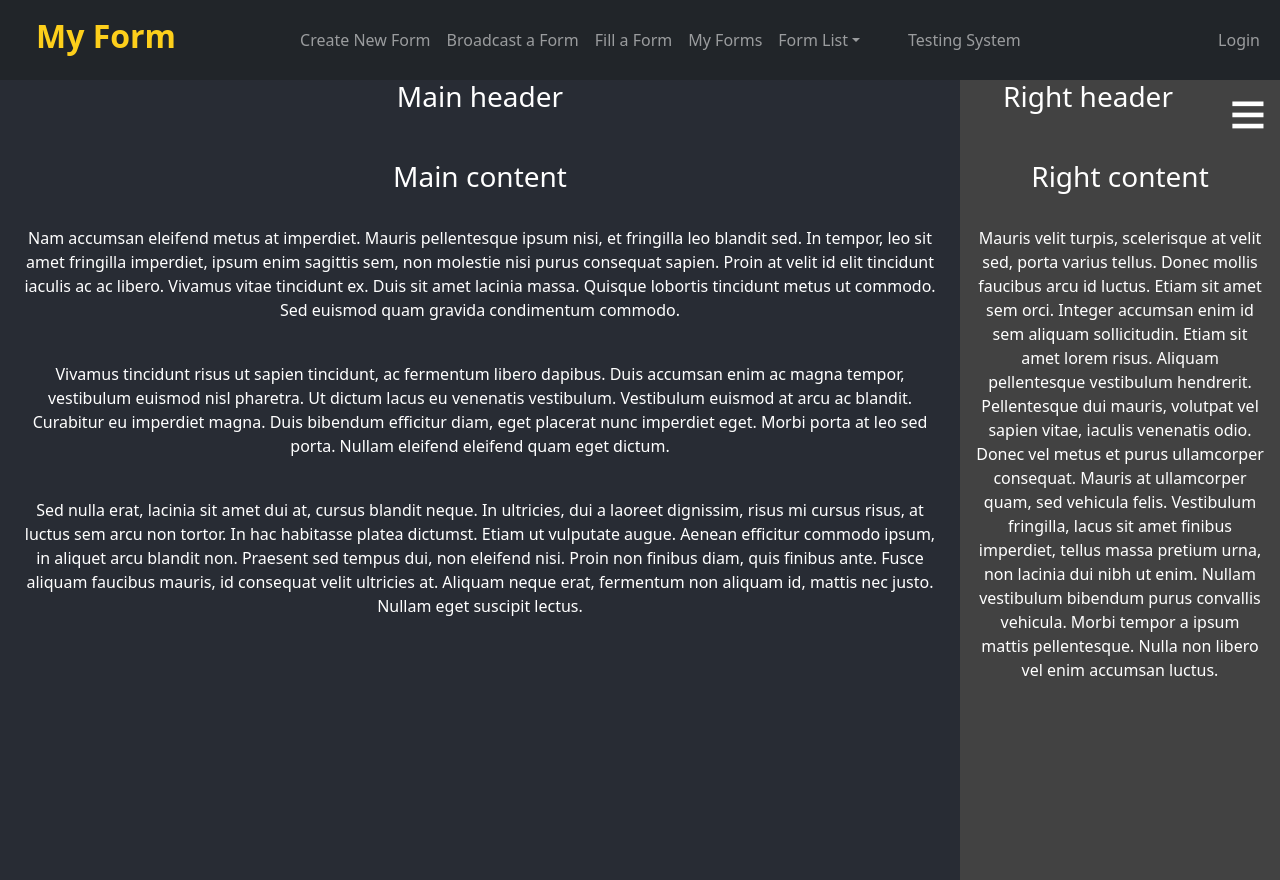
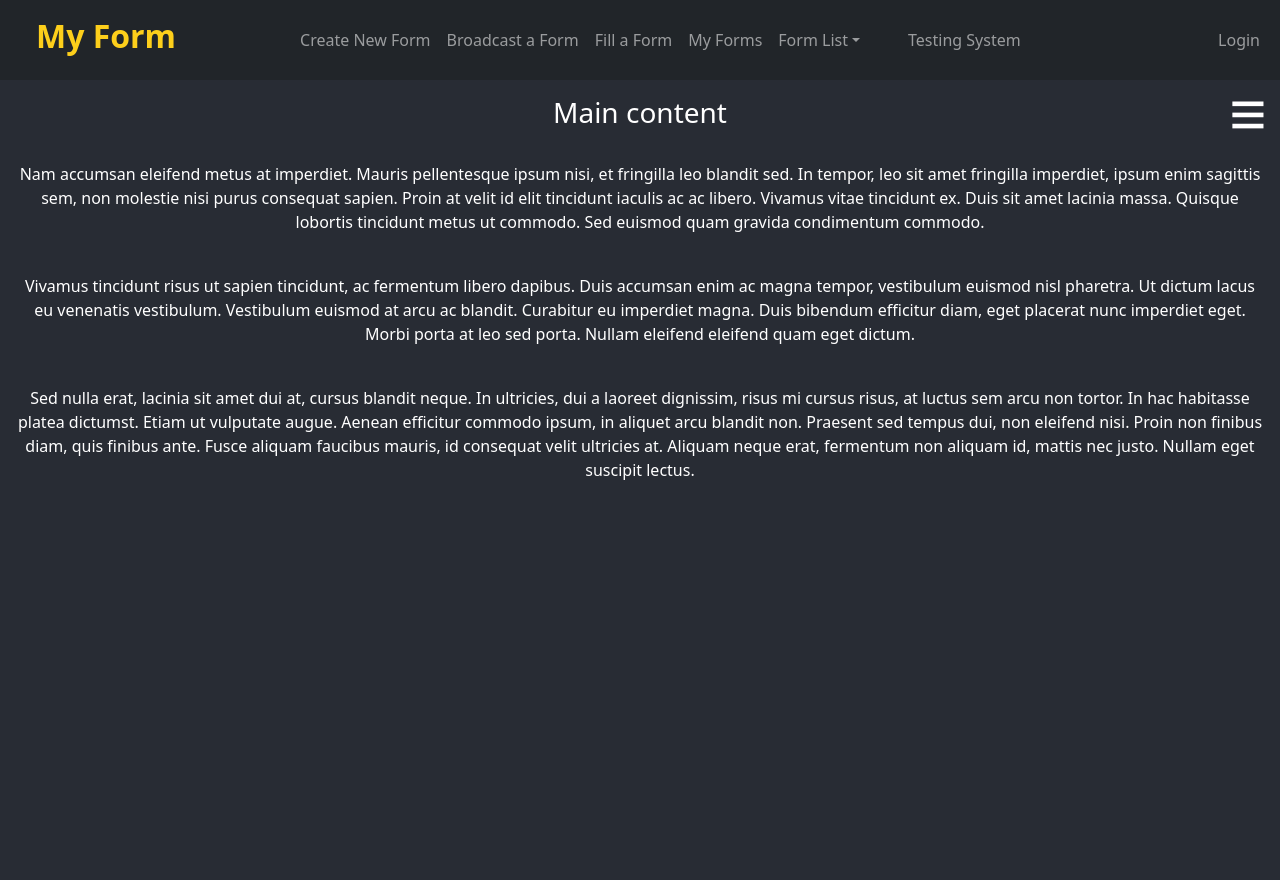
Before and after one commit to burakrzgr/MyForm, a React (Create React App) app: page /Testing in a window 1280 px wide. Built offline with nearby package versions, Linux system fonts and the light colour scheme.

Commit message:
sidebar completed

```diff
--- a/src/components/misc/SideBarCollapsible.jsx
+++ b/src/components/misc/SideBarCollapsible.jsx
@@ -1,72 +1,39 @@
-import React from 'react';
+import React, { useState } from 'react';
 import './SidebarCollapsible.scss';
 
 
-class SidebarCollapsible extends React.Component {
-  constructor(props) {
-    super(props);
+function SidebarCollapsible({children,sidebar,sidebarHeader}){
+  const [rightOpen,setRightOpen] = useState(false);
 
-    this.state = {
-      rightOpen: true,
-    }
+  const toggleSidebar = () => {
+    setRightOpen(!rightOpen);
   }
 
-  toggleSidebar = (event) => {
-    let key = `${event.currentTarget.parentNode.id}Open`;
-    this.setState({ [key]: !this.state[key] });
-  }
-
-  render() {
-    let rightOpen = this.state.rightOpen ? 'open' : 'closed';
-
     return (
-      <div id='layout'>
-        <div id='main'>
-              <div className='header'>
-                  <h3 className={`
-                      title
-                      ${'right-' + rightOpen}
-                  `}>
-                      Main header
-                  </h3>
-              </div>
+      <div id='layoutSidebar'>
+        <div id='mainSidebar'>
               <div className='content'>
-                  <h3>Main content</h3><br/>
-                  <p>
-                    Nam accumsan eleifend metus at imperdiet. Mauris pellentesque ipsum nisi, et fringilla leo blandit sed. In tempor, leo sit amet fringilla imperdiet, ipsum enim sagittis sem, non molestie nisi purus consequat sapien. Proin at velit id elit tincidunt iaculis ac ac libero. Vivamus vitae tincidunt ex. Duis sit amet lacinia massa. Quisque lobortis tincidunt metus ut commodo. Sed euismod quam gravida condimentum commodo.
-                  </p><br/>
-                  <p>
-                    Vivamus tincidunt risus ut sapien tincidunt, ac fermentum libero dapibus. Duis accumsan enim ac magna tempor, vestibulum euismod nisl pharetra. Ut dictum lacus eu venenatis vestibulum. Vestibulum euismod at arcu ac blandit. Curabitur eu imperdiet magna. Duis bibendum efficitur diam, eget placerat nunc imperdiet eget. Morbi porta at leo sed porta. Nullam eleifend eleifend quam eget dictum.
-                  </p><br/>
-                  <p>
-                    Sed nulla erat, lacinia sit amet dui at, cursus blandit neque. In ultricies, dui a laoreet dignissim, risus mi cursus risus, at luctus sem arcu non tortor. In hac habitasse platea dictumst. Etiam ut vulputate augue. Aenean efficitur commodo ipsum, in aliquet arcu blandit non. Praesent sed tempus dui, non eleifend nisi. Proin non finibus diam, quis finibus ante. Fusce aliquam faucibus mauris, id consequat velit ultricies at. Aliquam neque erat, fermentum non aliquam id, mattis nec justo. Nullam eget suscipit lectus.
-                  </p>
+                  {children}
               </div>
           </div>
 
-          <div id='right' className={rightOpen} >
+          <div id='rightSidebar' className={rightOpen?"open":"closed"} >
               <div className='icon'
-                   onClick={this.toggleSidebar} >
+                   onClick={toggleSidebar} >
                    &equiv;
               </div>
               <div className={`sidebar ${rightOpen}`} >
                   <div className='header'>
-                    <h3 className='title'>
-                      Right header
-                    </h3>
+                      {sidebarHeader}
                   </div>
                   <div className='content'>
-                      <h3>Right content</h3><br/>
-                      <p>
-                        Mauris velit turpis, scelerisque at velit sed, porta varius tellus. Donec mollis faucibus arcu id luctus. Etiam sit amet sem orci. Integer accumsan enim id sem aliquam sollicitudin. Etiam sit amet lorem risus. Aliquam pellentesque vestibulum hendrerit. Pellentesque dui mauris, volutpat vel sapien vitae, iaculis venenatis odio. Donec vel metus et purus ullamcorper consequat. Mauris at ullamcorper quam, sed vehicula felis. Vestibulum fringilla, lacus sit amet finibus imperdiet, tellus massa pretium urna, non lacinia dui nibh ut enim. Nullam vestibulum bibendum purus convallis vehicula. Morbi tempor a ipsum mattis pellentesque. Nulla non libero vel enim accumsan luctus.
-                      </p>
+                      {sidebar}
                   </div>
               </div>
           </div>
 
       </div>
     );
-  }
 }
 
 export default SidebarCollapsible;
--- a/src/components/misc/SidebarCollapsible.scss
+++ b/src/components/misc/SidebarCollapsible.scss
@@ -3,17 +3,10 @@
     --portrait-width: 80vw;
     --header-height: 4rem;
     --secs: 0.4s;
-    --bg-right: rgb(66, 66, 66);
+    --bg-right: rgb(72, 72, 67);
   }
 
-  body {
-    min-height: 100vh;
-    max-width: 100vw;
-    margin: 0;
-    overflow: hidden; // Disable scrolling on body
-  }
-
-  #layout {
+  #layoutSidebar {
     display: flex; // Flexbox definition
     overflow: hidden; // Disable scrolling on layout
 
@@ -21,7 +14,7 @@
     .header {
       position: relative;
       height: var(--header-height);
-      text-align: center; // Horizontal center
+      text-align: end; // Horizontal center
       .title { position: absolute; left: 0; right: 0; }
     }
     .content {
@@ -33,7 +26,7 @@
   }
 
   // Main area specific style:
-  #main { flex-grow: 1;
+  #mainSidebar { flex-grow: 1;
     .header { background: linear-gradient(to right, var(--bg-left), var(--bg-right));
       @media (orientation: landscape) {
         .title { transition: left var(--secs), right var(--secs);
@@ -45,7 +38,7 @@
   }
 
   // Style in common for both sidebars:
-  #right { transition: width var(--secs); width: 0;
+  #rightSidebar { transition: width var(--secs); width: 0;
     @media (orientation: landscape) {
       &.open { width: calc(1% * var(--landscape-width)); }
     } // <-- Landscape ONLY sidebars
@@ -62,7 +55,7 @@
   }
 
   // Right sidebar specific style:
-  #right { .icon { right: 0; }
+  #rightSidebar { .icon { right: 0; }
     .sidebar { background: var(--bg-right);
       @media (orientation: portrait) {
         &.open { transform: translateX(-100%); }
--- a/src/components/misc/Testing.tsx
+++ b/src/components/misc/Testing.tsx
@@ -1,6 +1,24 @@
 import SidebarCollapsible from "./SideBarCollapsible";
 
 
-export default function Testing(){
-    return(<SidebarCollapsible><>Tet</></SidebarCollapsible>);
+export default function Testing() {
+    return (
+        <SidebarCollapsible sidebarHeader={<h3 className="pt-4">Options & History</h3>} sidebar={<>
+            <p>
+                Mauris velit turpis, scelerisque at velit sed, porta varius tellus. Donec mollis faucibus arcu id luctus. Etiam sit amet sem orci. Integer accumsan enim id sem aliquam sollicitudin. Etiam sit amet lorem risus. Aliquam pellentesque vestibulum hendrerit. Pellentesque dui mauris, volutpat vel sapien vitae, iaculis venenatis odio. Donec vel metus et purus ullamcorper consequat. Mauris at ullamcorper quam, sed vehicula felis. Vestibulum fringilla, lacus sit amet finibus imperdiet, tellus massa pretium urna, non lacinia dui nibh ut enim. Nullam vestibulum bibendum purus convallis vehicula. Morbi tempor a ipsum mattis pellentesque. Nulla non libero vel enim accumsan luctus.
+            </p>
+        </>}>
+            <>
+                <h3>Main content</h3><br />
+                <p>
+                    Nam accumsan eleifend metus at imperdiet. Mauris pellentesque ipsum nisi, et fringilla leo blandit sed. In tempor, leo sit amet fringilla imperdiet, ipsum enim sagittis sem, non molestie nisi purus consequat sapien. Proin at velit id elit tincidunt iaculis ac ac libero. Vivamus vitae tincidunt ex. Duis sit amet lacinia massa. Quisque lobortis tincidunt metus ut commodo. Sed euismod quam gravida condimentum commodo.
+                </p><br />
+                <p>
+                    Vivamus tincidunt risus ut sapien tincidunt, ac fermentum libero dapibus. Duis accumsan enim ac magna tempor, vestibulum euismod nisl pharetra. Ut dictum lacus eu venenatis vestibulum. Vestibulum euismod at arcu ac blandit. Curabitur eu imperdiet magna. Duis bibendum efficitur diam, eget placerat nunc imperdiet eget. Morbi porta at leo sed porta. Nullam eleifend eleifend quam eget dictum.
+                </p><br />
+                <p>
+                    Sed nulla erat, lacinia sit amet dui at, cursus blandit neque. In ultricies, dui a laoreet dignissim, risus mi cursus risus, at luctus sem arcu non tortor. In hac habitasse platea dictumst. Etiam ut vulputate augue. Aenean efficitur commodo ipsum, in aliquet arcu blandit non. Praesent sed tempus dui, non eleifend nisi. Proin non finibus diam, quis finibus ante. Fusce aliquam faucibus mauris, id consequat velit ultricies at. Aliquam neque erat, fermentum non aliquam id, mattis nec justo. Nullam eget suscipit lectus.
+                </p>
+            </>
+        </SidebarCollapsible>);
 }
```
